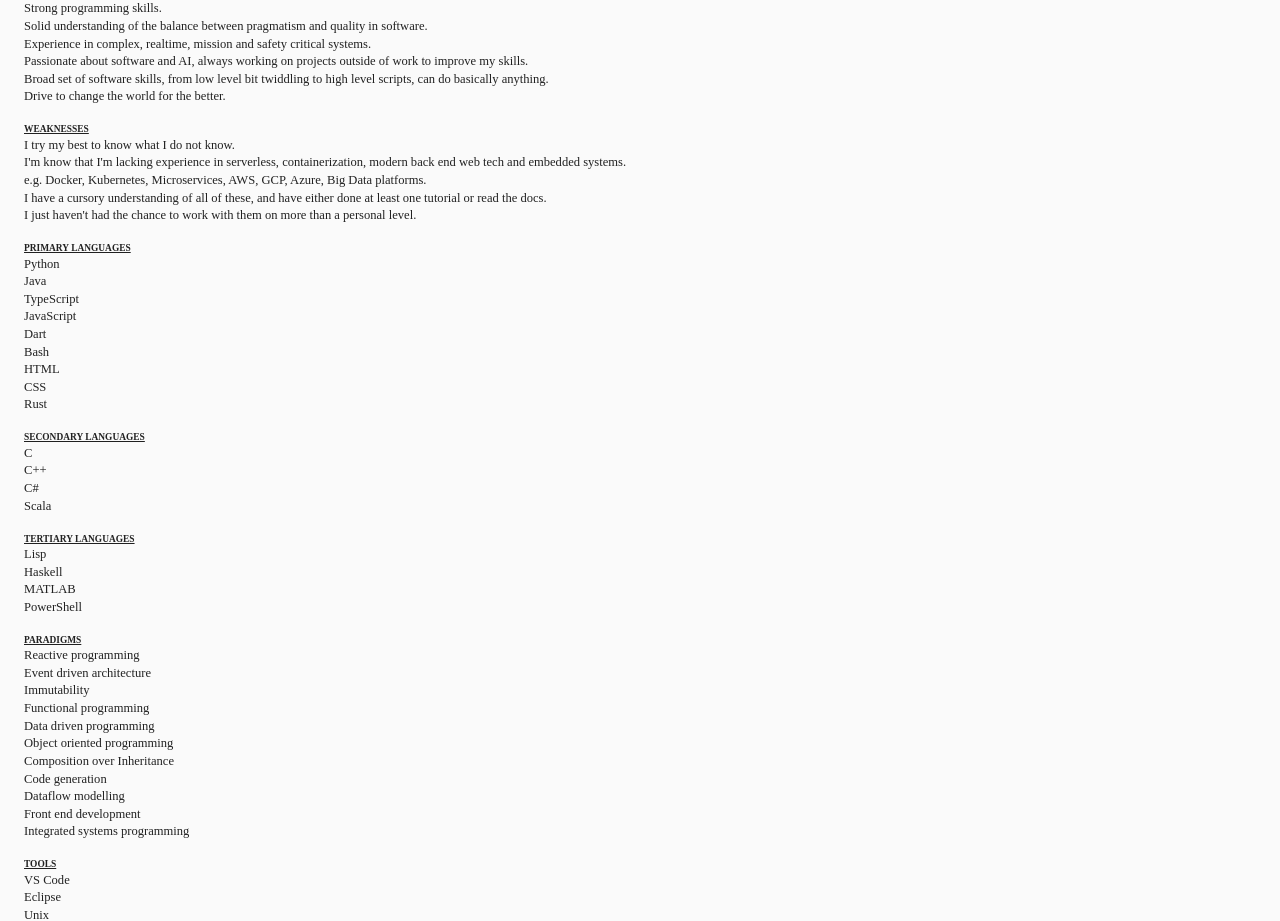
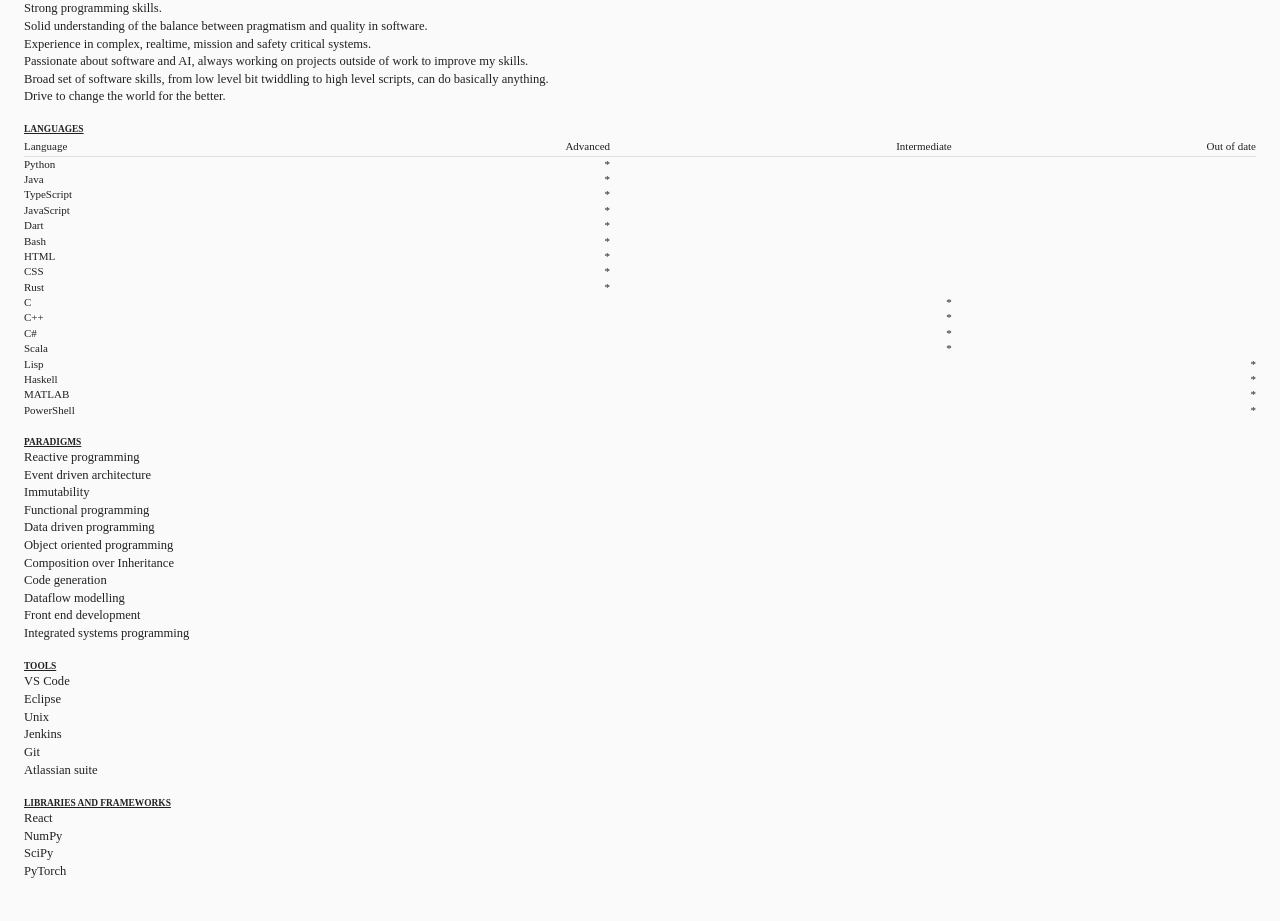
Before and after one commit to krooq/gavinrossiter.dev, a React (Create React App) app: page /resume in a window 1280 px wide. Shown: the part 1462-2383 px from the top of the page. After the commit the page ends 2358 px from the top, so only its background shows below. Built offline with nearby package versions, Linux system fonts and the light colour scheme.

Commit message:
remove weaknesses

```diff
--- a/src/cv/Cv.tsx
+++ b/src/cv/Cv.tsx
@@ -2,7 +2,7 @@ import React from "react";
 import Container from '@material-ui/core/Container';
 import Typography from '@material-ui/core/Typography';
 import { makeStyles, createMuiTheme } from '@material-ui/core/styles';
-import { Grid, ThemeProvider, CssBaseline, Hidden, Link, Box } from "@material-ui/core";
+import { Grid, ThemeProvider, CssBaseline, Hidden, Link, Box, GridListTile, GridList, TableContainer, TableRow, TableBody, TableCell, TableHead, Table } from "@material-ui/core";
 import resumeData from '../data/resume.json';
 import Timeline from '@material-ui/lab/Timeline';
 import TimelineItem from '@material-ui/lab/TimelineItem';
@@ -42,6 +42,15 @@ const useStyles = makeStyles((theme) => ({
         "& .MuiTimelineItem-root":{
             minHeight: "0px",
         },
+    },
+    table:{
+        '& .MuiTableCell-head':{
+            padding:0
+        },
+        '& .MuiTableCell-body':{
+            padding:0,
+            border:0
+        }
     }
 }))
 
@@ -76,18 +85,46 @@ function Resume() {
                     <br />
                     <Typography variant="overline" gutterBottom>Strengths</Typography>
                     <Typography variant="body1" style={{ whiteSpace: 'pre-wrap' }}>{textBlock(data.technical.strengths, "\n")}</Typography>
+                    {/* <br />
+                    <Typography variant="overline" gutterBottom>Weaknesses</Typography>
+                    <Typography variant="body1" style={{ whiteSpace: 'pre-wrap' }}>{textBlock(data.technical.weaknesses, "\n")}</Typography> */}
                     <br />
-                    <Typography variant="overline" gutterBottom>Weaknesses</Typography>
-                    <Typography variant="body1" style={{ whiteSpace: 'pre-wrap' }}>{textBlock(data.technical.weaknesses, "\n")}</Typography>
-                    <br />
-                    <Typography variant="overline" gutterBottom>Primary languages</Typography>
-                    <Typography variant="body1" style={{ whiteSpace: 'pre-wrap'}}>{data.technical.languages.primary.join("\n")}</Typography>
-                    <br />
-                    <Typography variant="overline" gutterBottom>Secondary languages</Typography>
-                    <Typography variant="body1" style={{ whiteSpace: 'pre-wrap'}}>{data.technical.languages.secondary.join("\n")}</Typography>
-                    <br />
-                    <Typography variant="overline" gutterBottom>Tertiary languages</Typography>
-                    <Typography variant="body1" style={{ whiteSpace: 'pre-wrap'}}>{data.technical.languages.tertiary.join("\n")}</Typography>
+                    <Typography variant="overline">Languages</Typography>
+                    <TableContainer>
+                        <Table className={classes.table}>
+                            <TableHead>
+                                <TableRow>
+                                    <TableCell>Language</TableCell>
+                                    <TableCell align="right">Advanced</TableCell>
+                                    <TableCell align="right">Intermediate</TableCell>
+                                    <TableCell align="right">Out of date</TableCell>
+                                </TableRow>
+                            </TableHead>
+                            <TableBody>
+                                {Object.entries(data.technical.languages).map(p =>
+                                    p[1].map(l=>
+                                    (<TableRow>
+                                        <TableCell component="th" scope="row">{l}</TableCell>
+                                        <TableCell align="right">{p[0] === "primary" ? "*" : ""}</TableCell>
+                                        <TableCell align="right">{p[0] === "secondary"? "*" : ""}</TableCell>
+                                        <TableCell align="right">{p[0] === "tertiary"? "*" : ""}</TableCell>
+                                    </TableRow>)
+                                    )
+                                )}
+                            {/* {rows.map((row) => (
+                                <TableRow key={row.name}>
+                                <TableCell component="th" scope="row">
+                                    {row.name}
+                                </TableCell>
+                                <TableCell align="right">{row.calories}</TableCell>
+                                <TableCell align="right">{row.fat}</TableCell>
+                                <TableCell align="right">{row.carbs}</TableCell>
+                                <TableCell align="right">{row.protein}</TableCell>
+                                </TableRow>
+                            ))} */}
+                            </TableBody>
+                        </Table>
+                    </TableContainer>
                     <br />
                     <Typography variant="overline" gutterBottom>Paradigms</Typography>
                     <Typography variant="body1" style={{ whiteSpace: 'pre-wrap'}}>{data.technical.paradigms.join("\n")}</Typography>
```
